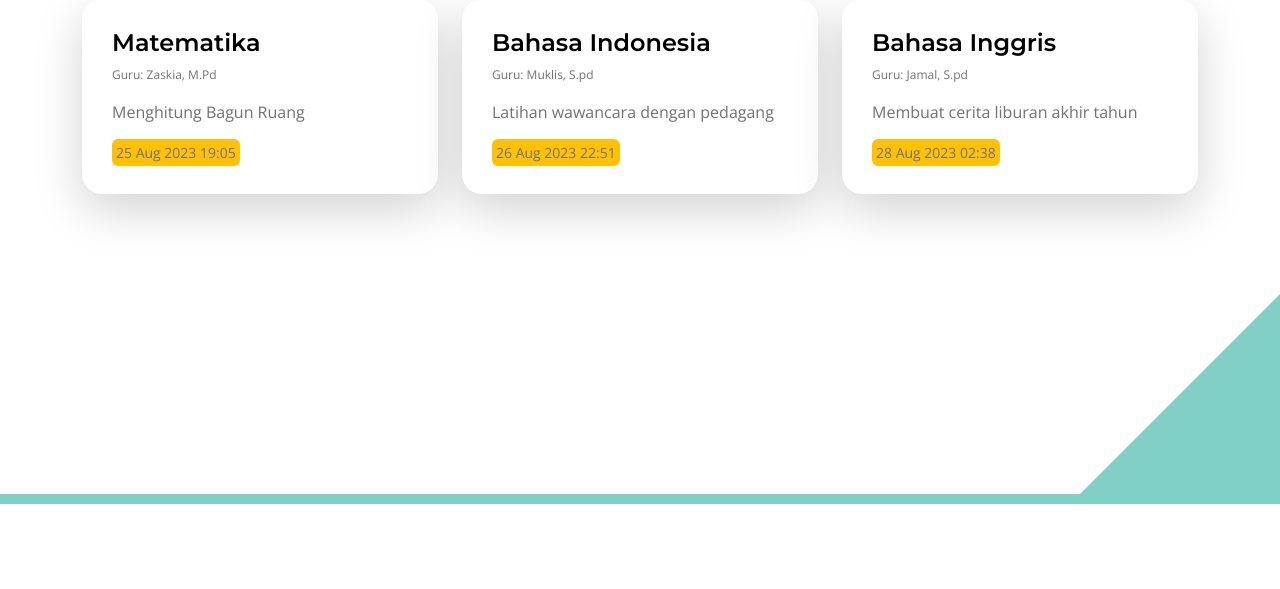
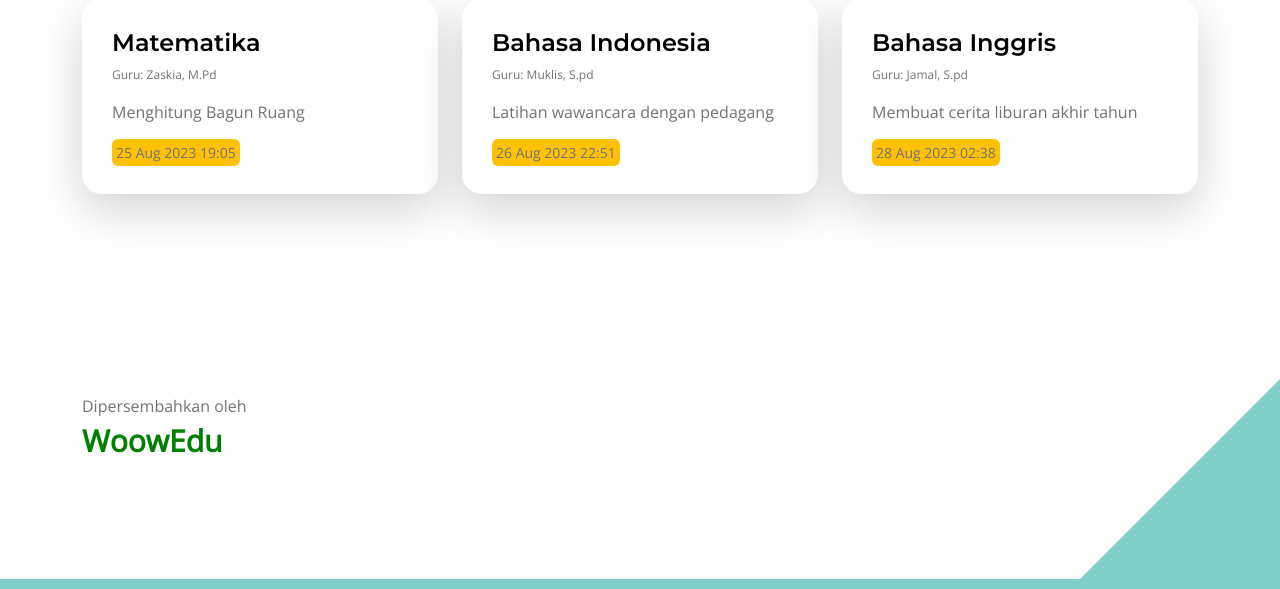
Before and after one commit to fauziahmad37/elearning-hit, a CodeIgniter app: page /database/index.php/home/index in a window 1280 px wide. Shown: the part 326-915 px from the top of the page. Before the commit the page ends 830 px from the top, so only its background shows below. Run offline with CodeIgniter, Linux system fonts and the light colour scheme; some libraries are stand-ins or nearby versions.

Commit message:
create footer

```diff
--- a/application/views/footer.php
+++ b/application/views/footer.php
@@ -3,8 +3,8 @@
 		<footer class="site-footer section-padding">
             <div class="container">
                 <div class="row">
-
-
+					<p class="fs-16 mb-0">Dipersembahkan oleh</p>
+                    <p style="font-size: 30px; color: green; font-weight: bold;">WoowEdu</p>
                 </div>
             </div>
         </footer>
```
